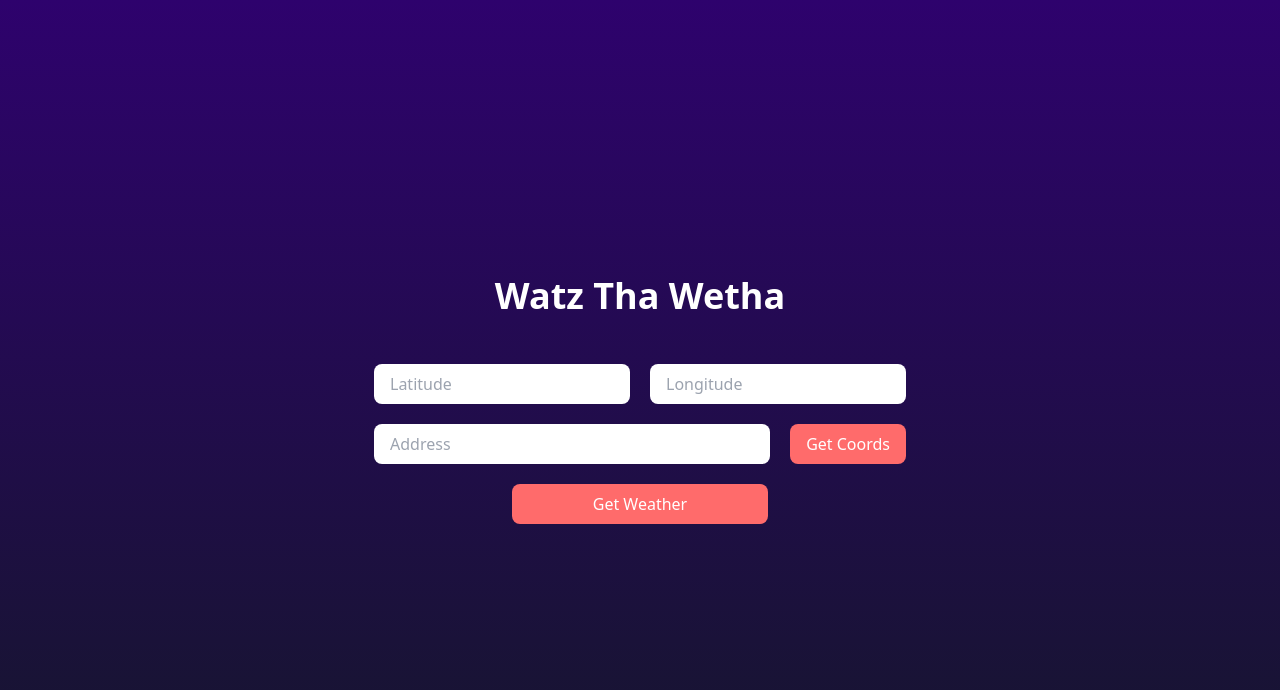
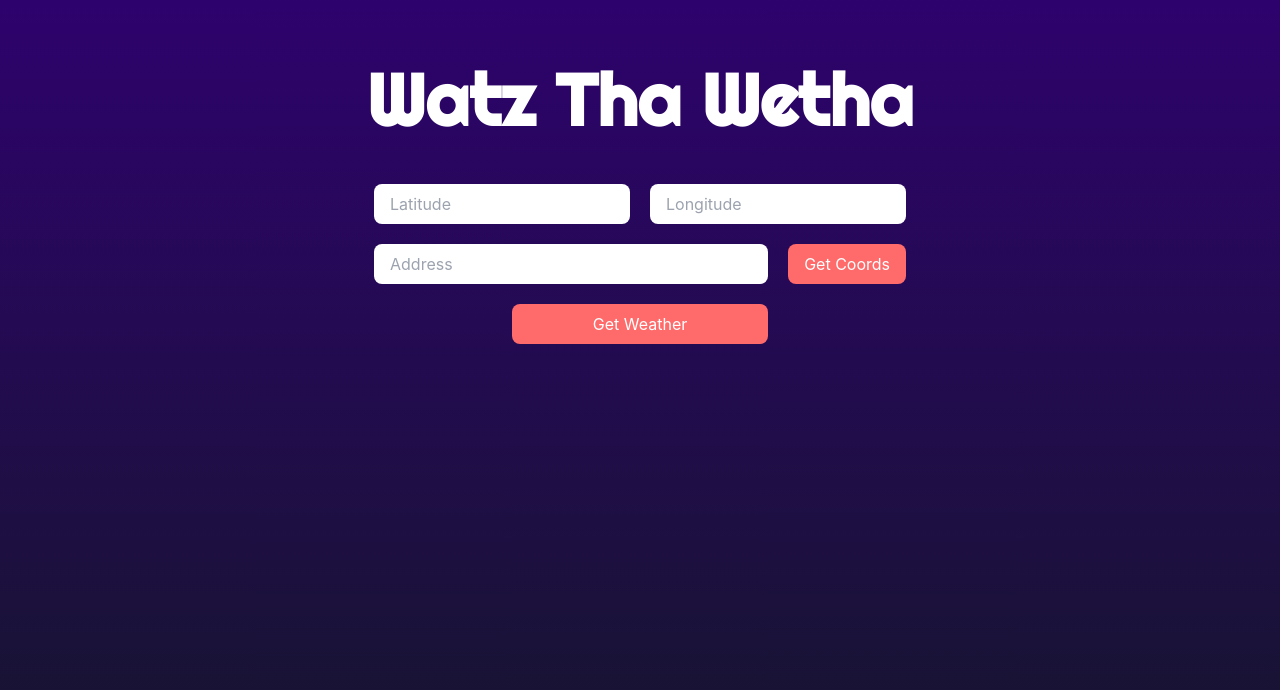
Before and after one commit to byronkeet/watz-tha-wetha, a Next.js app: page / in a window 1280 px wide. Shown: the top 690 px of the page. Built offline with nearby package versions, Linux system fonts and the light colour scheme.

Commit message:
Added google fonts

```diff
--- /dev/null
+++ b/src/pages/_document.tsx
@@ -0,0 +1,17 @@
+import { Html, Head, Main, NextScript } from 'next/document'
+
+export default function Document() {
+	return (
+		<Html>
+			<Head>
+				<link rel="preconnect" href="https://fonts.googleapis.com" />
+				<link rel="preconnect" href="https://fonts.gstatic.com" crossOrigin="" />
+				<link href="https://fonts.googleapis.com/css2?family=Righteous&family=Roboto&display=swap" rel="stylesheet" />
+			</Head>
+			<body>
+				<Main />
+				<NextScript />
+			</body>
+		</Html>
+	)
+}
--- a/src/pages/index.tsx
+++ b/src/pages/index.tsx
@@ -20,8 +20,8 @@
 			<link rel="icon" href="/favicon.ico" />
 		</Head>
 		<main className="flex min-h-screen flex-col items-center justify-center bg-gradient-to-b from-[#2e026d] to-[#15162c]">
-			<div className="container flex flex-col items-center justify-center gap-12 px-4 py-16 ">
-				<h1 className="text-4xl font-bold text-white">Watz Tha Wetha</h1>
+			<div className="container min-h-screen flex flex-col items-center  gap-12 px-4 py-16 ">
+				<h1 className="text-7xl font-bold text-white font-['Righteous']">Watz Tha Wetha</h1>
 				<FormInputs
 					loading={loading}
 					setLoading={setLoading}
--- a/tailwind.config.cjs
+++ b/tailwind.config.cjs
@@ -2,8 +2,27 @@
 const config = {
   content: ["./src/**/*.{js,ts,jsx,tsx}"],
   theme: {
-    extend: {},
-  },
+	extend: {},
+	fontFamily: {
+		display: ["Righteous", "Roboto"],
+		'body': [
+			'Inter',
+			'system-ui',
+			'-apple-system',
+			'system-ui',
+			'Segoe UI',
+			'Roboto',
+		],
+		'sans': [
+			'Inter',
+			'system-ui',
+			'-apple-system',
+			'system-ui',
+			'Segoe UI',
+			'Roboto',
+		]
+	},
+},
   plugins: [],
 };
 
```
